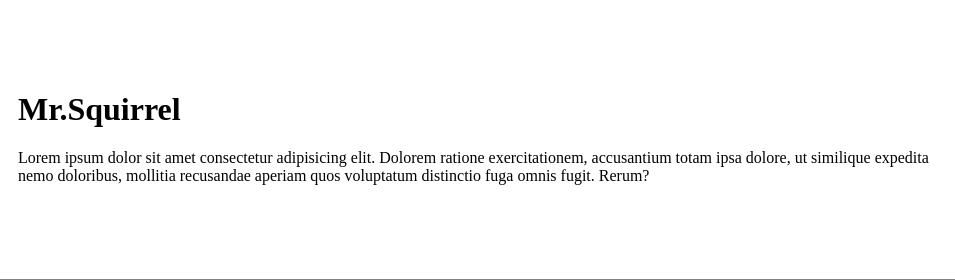
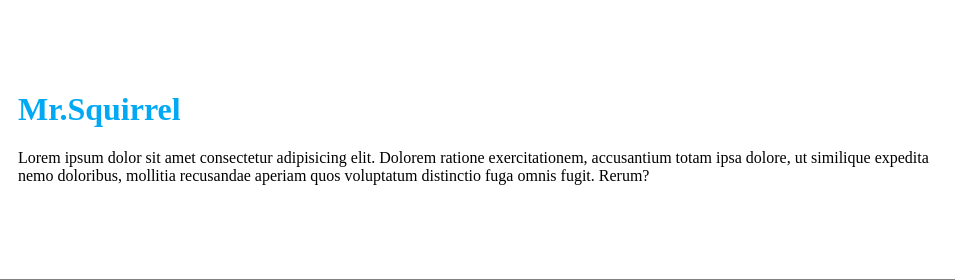
Before and after one commit to kor1du/CV, a plain HTML site: page index.html in a window 1280 px wide. Shown: the top 280 px of the page, 325-1280 px from the left. Drawn offline with Linux system fonts and the light colour scheme.

Commit message:
"This is Test!"

```diff
--- a/index.html
+++ b/index.html
@@ -22,7 +22,7 @@
       </td>
       <td>
         <h1>
-          <strong>Mr.Squirrel</strong>
+          <strong style="color:#01a9f4">Mr.Squirrel</strong>
         </h1>
 
         <p>
```
